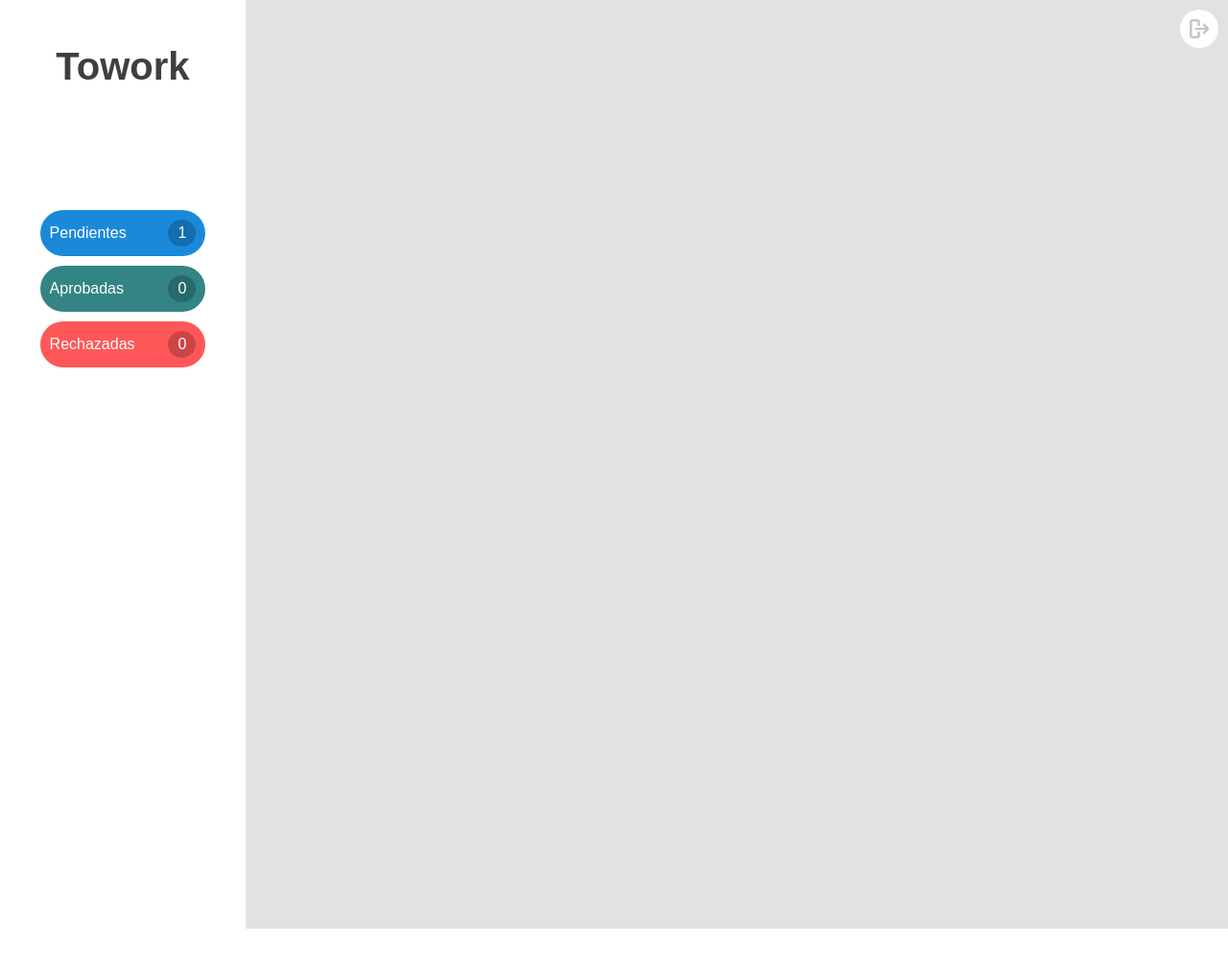
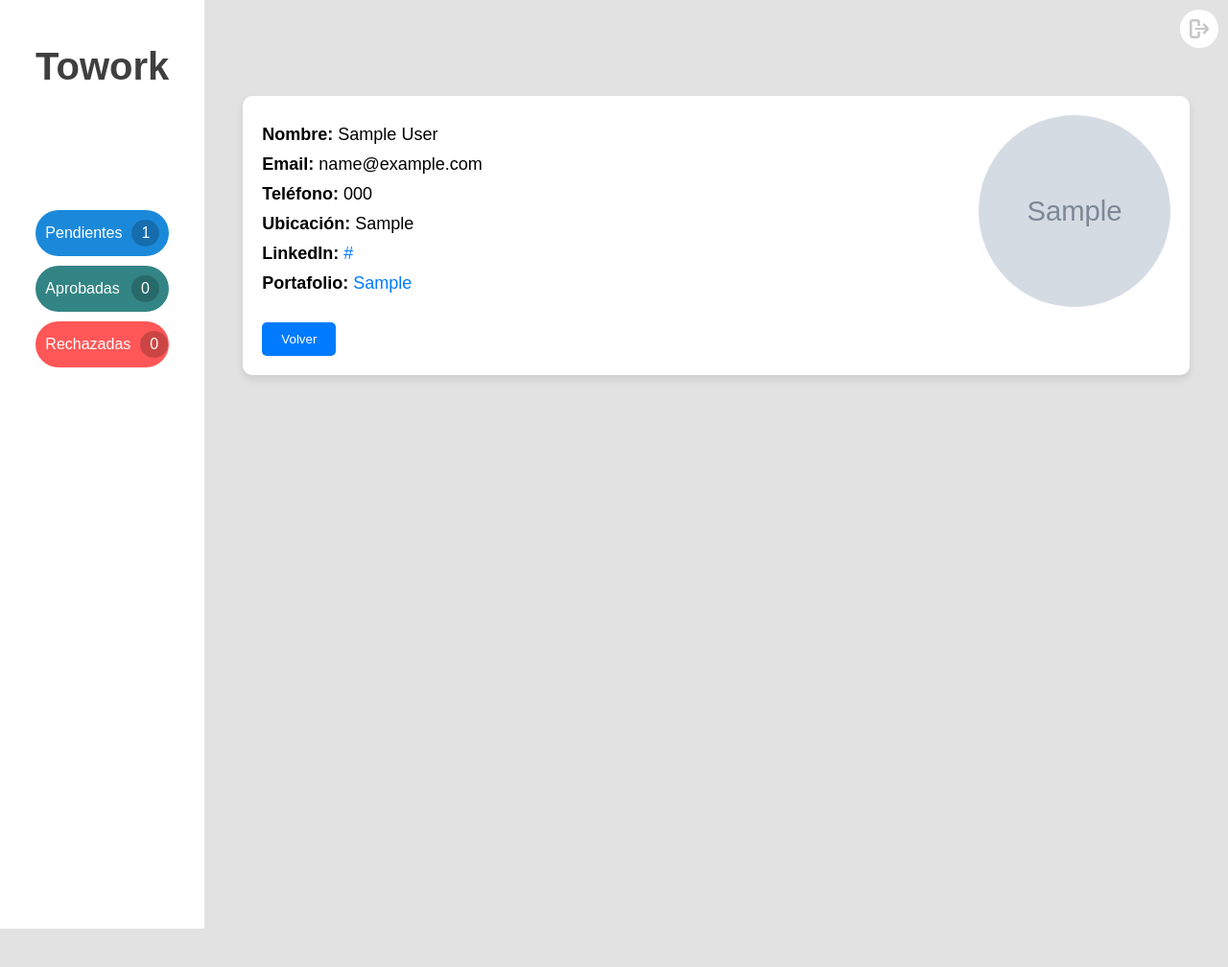
Before and after one commit to TalcaDevs/towork, a Django app: page /backoffice/?estado=card_detail&user_id=1 in a window 1280 px wide. Shown: the whole page at 96% size. After the commit the page ends 968 px from the top, so only its background shows below. Run offline with Django 5.2, Linux system fonts and the light colour scheme; a user stored in the database is signed in; tables that the repository leaves empty hold one stand-in row (values such as "Sample post"); grey boxes marked "Sample" are stand-in pictures.

Commit message:
Detalles de cards(boton ver detalle) y nueva vista para los detalles

```diff
--- a/api/views.py
+++ b/api/views.py
@@ -27,3 +27,7 @@ class SolicitudViewSet(viewsets.ModelViewSet):
         solicitud.estado = "rechazado"
         solicitud.save()
         return Response({"message": "Usuario rechazado correctamente"})
+
+def detail(request, pk):
+    person = get_object_or_404(Solicitud.usuario, pk=pk)
+    return render(request, 'person_detail.html', {'usuaio': usuario})
--- a/backoffice/urls.py
+++ b/backoffice/urls.py
@@ -2,6 +2,7 @@ from django.urls import path
 from backoffice.views import custom_login, dashboard
 from django.contrib.auth.views import LogoutView
 from backoffice.views import user_list, change_request_status
+from backoffice.views import user_detail
 
 urlpatterns = [
     path('login/', custom_login, name="login"),
@@ -9,4 +10,5 @@ urlpatterns = [
     path('', dashboard, name="dashboard"),
     path('users/', user_list, name="listar_usuarios"),
     path('users/<int:user_id>/estado/', change_request_status, name="cambiar_estado_usuario"),
+    path('users/<int:user_id>/', user_detail, name="detalle_usuario"),
 ]
--- a/backoffice/views.py
+++ b/backoffice/views.py
@@ -3,7 +3,7 @@ from django.contrib.auth import authenticate, login
 from django.contrib.auth.decorators import login_required, user_passes_test
 from users.models import Solicitud
 from users.models import CustomUser
-from users.serializers import UserSerializer
+from users.serializers import UserSerializer, SolicitudSerializer
 from rest_framework.decorators import api_view, permission_classes
 from rest_framework import permissions
 from rest_framework.response import Response
@@ -25,6 +25,10 @@ def custom_login(request):
 @login_required
 def dashboard(request):
     estado = request.GET.get('estado', 'pendientes')
+    user_id = request.GET.get('user_id')
+    solicitud = None
+    if estado == 'card_detail' and user_id:
+        solicitud = Solicitud.objects.get(usuario__id=user_id)
     solicitudes_pendientes = Solicitud.objects.filter(estado='pendiente')
     solicitudes_aprobadas = Solicitud.objects.filter(estado='aceptada')
     solicitudes_rechazadas = Solicitud.objects.filter(estado='rechazada')
@@ -33,6 +37,7 @@ def dashboard(request):
         'pendientes': solicitudes_pendientes,
         'aprobados': solicitudes_aprobadas,
         'rechazados': solicitudes_rechazadas,
+        'solicitud': solicitud,
         'estado': estado,
     })
 
@@ -63,3 +68,9 @@ def change_request_status(request, user_id):
 
     except Solicitud.DoesNotExist:
         return Response({"error": "Solicitud no encontrada para este usuario"}, status=status.HTTP_404_NOT_FOUND)
+
+
+def user_detail(request, user_id):  # Cambiado a 'user_id'
+    solicitud = Solicitud.objects.get(usuario__id=user_id)
+    serializer = SolicitudSerializer(solicitud)
+    return render(request, 'backoffice/detail.html', {'solicitud': serializer.data})
--- a/requirements.txt
+++ b/requirements.txt
@@ -1,5 +1,6 @@
 asgiref==3.8.1
 Django==5.1.6
+django-cors-headers==4.7.0
 django-environ==0.12.0
 djangorestframework==3.15.2
 djangorestframework_simplejwt==5.4.0
--- a/static/css/dashboard.css
+++ b/static/css/dashboard.css
@@ -9,20 +9,20 @@
     gap: 10px;
 }
 .card {
-    display: none; /* Ocultar todas las tarjetas por defecto */
+    display: none;
     align-items: center;
     background: #bdbdbd;
     padding: 10px;
     border-radius: 10px;
 }
 .card.pendientes {
-    display: flex; /* Mostrar solo las tarjetas pendientes */
+    display: flex;
 }
 .card.aprobados {
-    display: flex; /* Mostrar solo las tarjetas aprobadas */
+    display: flex;
 }
 .card.rechazados {
-    display: flex; /* Mostrar solo las tarjetas rechazadas */
+    display: flex;
 }
 .card img {
     width: 50px;
--- /dev/null
+++ b/static/css/detail.css
@@ -0,0 +1,60 @@
+.detail-container {
+    display: flex;
+    justify-content: center;
+    align-items: flex-start;
+    padding: 20px;
+    height: 100vh;
+}
+
+.detail-card {
+    background-color: #ffffff;
+    border-radius: 10px;
+    box-shadow: 0 4px 8px rgba(0, 0, 0, 0.1);
+    padding: 20px;
+    max-width: 1000px;
+    width: 100%;
+    display: flex;
+    justify-content: space-between;
+    align-items: flex-start;
+}
+
+.detail-card img {
+    border-radius: 50%;
+    width: 200px;
+    height: 200px;
+    object-fit: cover;
+    margin-left: 20px;
+}
+
+.detail-info {
+    text-align: left;
+    flex: 1;
+}
+
+.detail-info p {
+    margin: 10px 0;
+    font-size: 18px;
+}
+
+.detail-info a {
+    color: #007bff;
+    text-decoration: none;
+}
+
+.detail-info a:hover {
+    text-decoration: underline;
+}
+
+.detail-card button {
+    background-color: #007bff;
+    color: #ffffff;
+    border: none;
+    padding: 10px 20px;
+    border-radius: 5px;
+    cursor: pointer;
+    margin-top: 20px;
+}
+
+.detail-card button:hover {
+    background-color: #0056b3;
+}
--- a/static/css/global.css
+++ b/static/css/global.css
@@ -12,7 +12,7 @@ body {
     display: flex;
     flex-direction: column;
     align-items: center;
-    height: 100vh; /* Ajustar la altura al 100% de la ventana */
+    height: 95vh;
 }
 .sidebar h1 {
     font-size: 40px;
@@ -80,23 +80,23 @@ body {
     justify-content: space-between;
     align-items: center;
     padding: 10px;
-    border-radius: 25px; /* Bordes redondeados */
+    border-radius: 25px;
     cursor: pointer;
     transition: transform 0.2s, box-shadow 0.2s;
-    user-select: none; /* Evitar la selección de texto */
-    -webkit-tap-highlight-color: transparent; /* Evitar la línea de texto parpadeante en dispositivos táctiles */
-    border: none; /* Eliminar borde del botón */
-    width: 80%; /* Ajustar el ancho del botón al 80% */
-    margin: 0 auto; /* Centrar el botón horizontalmente */
-    background: none; /* Eliminar fondo por defecto */
-    color: white; /* Color del texto */
-    font-size: 16px; /* Tamaño de la fuente */
+    user-select: none;
+    -webkit-tap-highlight-color: transparent;
+    border: none;
+    width: 80%;
+    margin: 0 auto;
+    background: none;
+    color: white;
+    font-size: 16px;
 }
 .stats button .count {
-    background: rgba(0, 0, 0, 0.2); /* Fondo semitransparente */
+    background: rgba(0, 0, 0, 0.2);
     padding: 5px 10px;
-    border-radius: 50%; /* Bordes redondeados */
-    margin-left: 10px; /* Espacio entre el texto y el número */
+    border-radius: 50%;
+    margin-left: 10px;
 }
 .stats button:hover {
     box-shadow: 0 4px 8px rgba(0, 0, 0, 0.2);
@@ -198,7 +198,7 @@ body {
     height: 100vh;
 }
 .main-content {
-    width: 80%; /* Ajustar el ancho al 80% de la pantalla */
+    width: 80%;
     display: flex;
     flex-direction: column;
 }
--- a/templates/backoffice/dashboard.html
+++ b/templates/backoffice/dashboard.html
@@ -7,13 +7,14 @@
     <title>Backoffice - Towork</title>
     <link rel="stylesheet" href="/static/css/global.css">
     <link rel="stylesheet" href="/static/css/dashboard.css">
+
 </head>
 <body>
     <div class="container">
         <div class="sidebar-container" style="width: 20%;">
             {% include 'backoffice/sidebar.html' %}
         </div>
-        <div class="main-content" style="width: 80%;">
+        <div class="main-content" style="width: 100%;">
             {% include 'backoffice/navbar.html' with usuario=usuario %}
             <div class="components">
                 <div class="card-container">
@@ -23,8 +24,12 @@
                         {% include 'backoffice/approved.html' %}
                     {% elif estado == 'rechazados' %}
                         {% include 'backoffice/rejected.html' %}
+                    {% elif estado == 'card_detail' %}
+                        {% include 'backoffice/detail.html' with solicitud=solicitud %}
                     {% endif %}
+
                 </div>
+
             </div>
         </div>
     </div>
--- /dev/null
+++ b/templates/backoffice/detail.html
@@ -0,0 +1,17 @@
+{% load static %}
+<link rel="stylesheet" href="{% static 'css/detail.css' %}">
+<div class="detail-container">
+    <div class="detail-card">
+        <div class="detail-info">
+            <p><strong>Nombre:</strong> {{ solicitud.usuario.first_name }} {{ solicitud.usuario.last_name }}</p>
+            <p><strong>Email:</strong> {{ solicitud.usuario.email }}</p>
+            <p><strong>Teléfono:</strong> {{ solicitud.usuario.telefono }}</p>
+            <p><strong>Ubicación:</strong> {{ solicitud.usuario.ubicacion }}</p>
+            <p><strong>LinkedIn:</strong> <a href="{{ solicitud.usuario.linkedin }}" target="_blank">{{ solicitud.usuario.linkedin }}</a></p>
+            <p><strong>Portafolio:</strong> <a href="{{ solicitud.usuario.id_portafolio_web }}" target="_blank">{{ solicitud.usuario.id_portafolio_web }}</a></p>
+            <button onclick="history.back()">Volver</button>
+        </div>
+        <img src="{{ solicitud.usuario.foto_perfil|default:'/static/images/default_profile.png' }}" alt="Perfil">
+    </div>
+</div>
+ñ
```
Also changed, not shown: other parts of static/css/global.css (+17 -17 lines), static/css/approved.css (+11 -3 lines), static/css/pending.css (+8 -3 lines), static/css/rejected.css (+7 -3 lines), templates/backoffice/approved.html (+6 -2 lines), templates/backoffice/pending.html (+7 -3 lines), templates/backoffice/rejected.html (+7 -3 lines).
